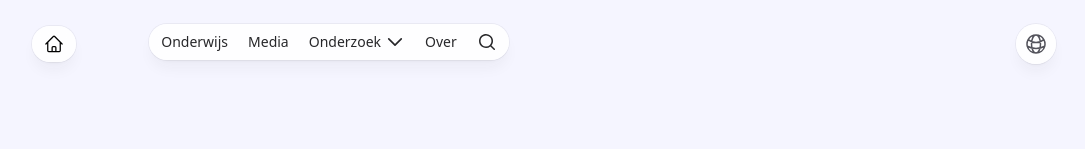
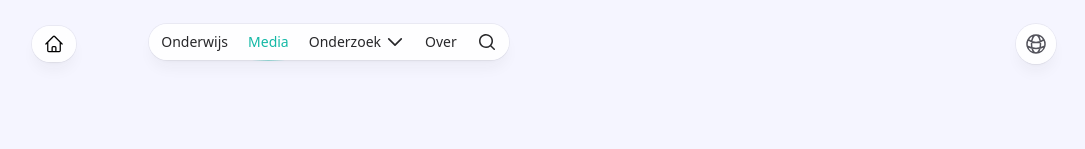
Before and after one commit to Eligius87/looivankesselv3, a Next.js app: page /contentEnMedia in a window 1280 px wide. Shown: the top 149 px of the page, without its empty margins (96-1181 px from the left). Built offline with nearby package versions, Linux system fonts and the light colour scheme; no server answers; the database is empty.

Commit message:
header fix 2

```diff
--- a/src/components/Header.tsx
+++ b/src/components/Header.tsx
@@ -195,7 +195,7 @@ function MobileNavigation({ texts, ...props }: MobileNavigationProps) {
             <nav className="mt-6">
               <ul className="-my-2 divide-y divide-zinc-100 text-base text-zinc-800 dark:divide-zinc-100/5 dark:text-zinc-300">
                 <MobileNavItem hasDropdown={false} href="/onderwijs">{texts.educationText}</MobileNavItem>
-                <MobileNavItem hasDropdown={false} href="/ContentenMedia">{texts.mediaText}</MobileNavItem>
+                <MobileNavItem hasDropdown={false} href="/contentEnMedia">{texts.mediaText}</MobileNavItem>
                 <MobileNavItem hasDropdown={true}  publicationsText={texts.publicationsText} lecturesText={texts.lecturesText} href="/onderzoek">{texts.researchText}</MobileNavItem>
                 <MobileNavItem hasDropdown={false} href="/over">{texts.aboutText}</MobileNavItem>
                 <MobileNavItem hasDropdown={false} href="/zoeken"><MagnifyingGlassIcon className='w-5 h-5'/></MobileNavItem>
@@ -263,7 +263,7 @@ function DesktopNavigation({ texts, ...props }: DesktopNavigationProps) {
     <nav {...props}>
       <ul className="flex rounded-full gap-5 bg-white/90 px-3 text-sm font-medium text-zinc-800 shadow-lg shadow-zinc-800/5 ring-1 ring-zinc-900/5 backdrop-blur dark:bg-zinc-800/90 dark:text-zinc-200 dark:ring-white/10">
         <NavItem hasDropdown={false} href="/onderwijs">{texts.educationText}</NavItem>
-        <NavItem hasDropdown={false} href="/ContentenMedia">{texts.mediaText}</NavItem>
+        <NavItem hasDropdown={false} href="/contentEnMedia">{texts.mediaText}</NavItem>
         <NavItem hasDropdown={true} href="/onderzoek" publicationsText={texts.publicationsText} lecturesText={texts.lecturesText}>{texts.researchText}</NavItem>
         <NavItem hasDropdown={false} href="/over">{texts.aboutText}</NavItem>
         <NavItem hasDropdown={false} href="/zoeken"><MagnifyingGlassIcon className='w-5 h-5'/></NavItem>
```
